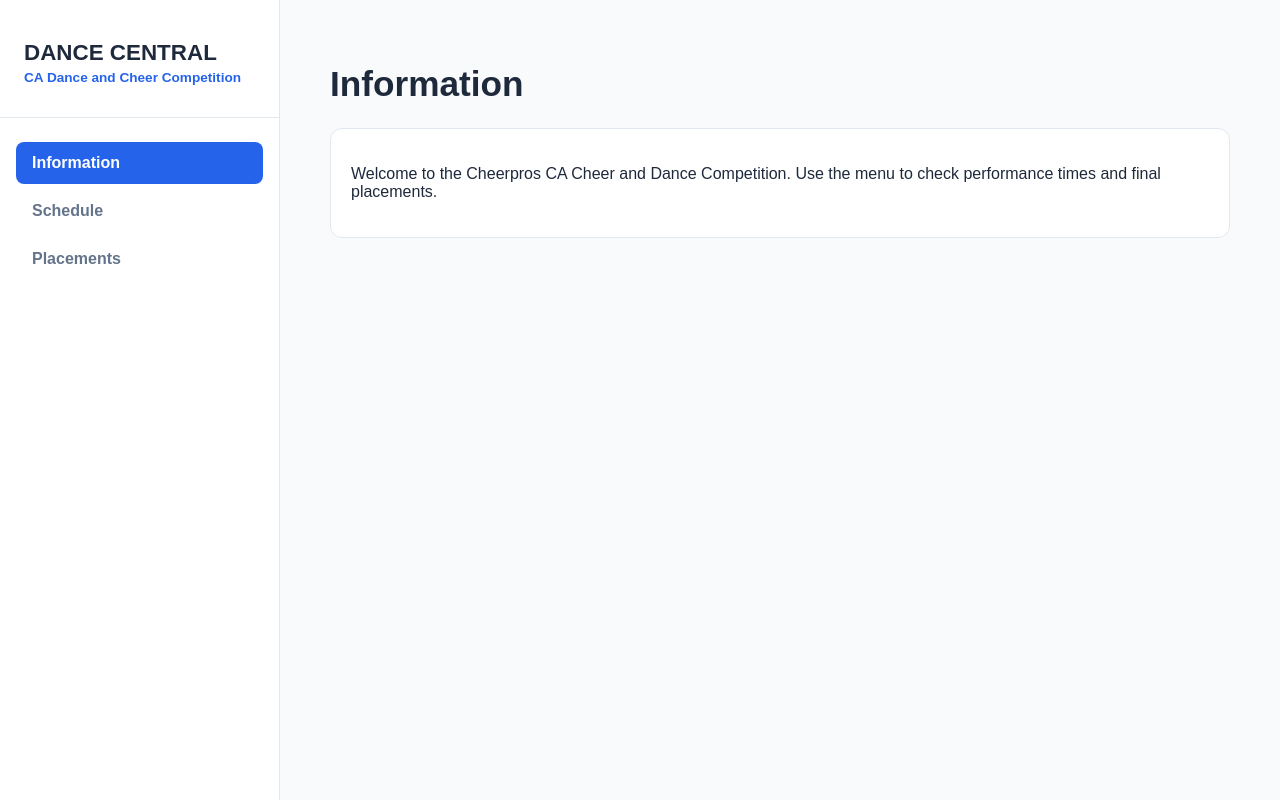
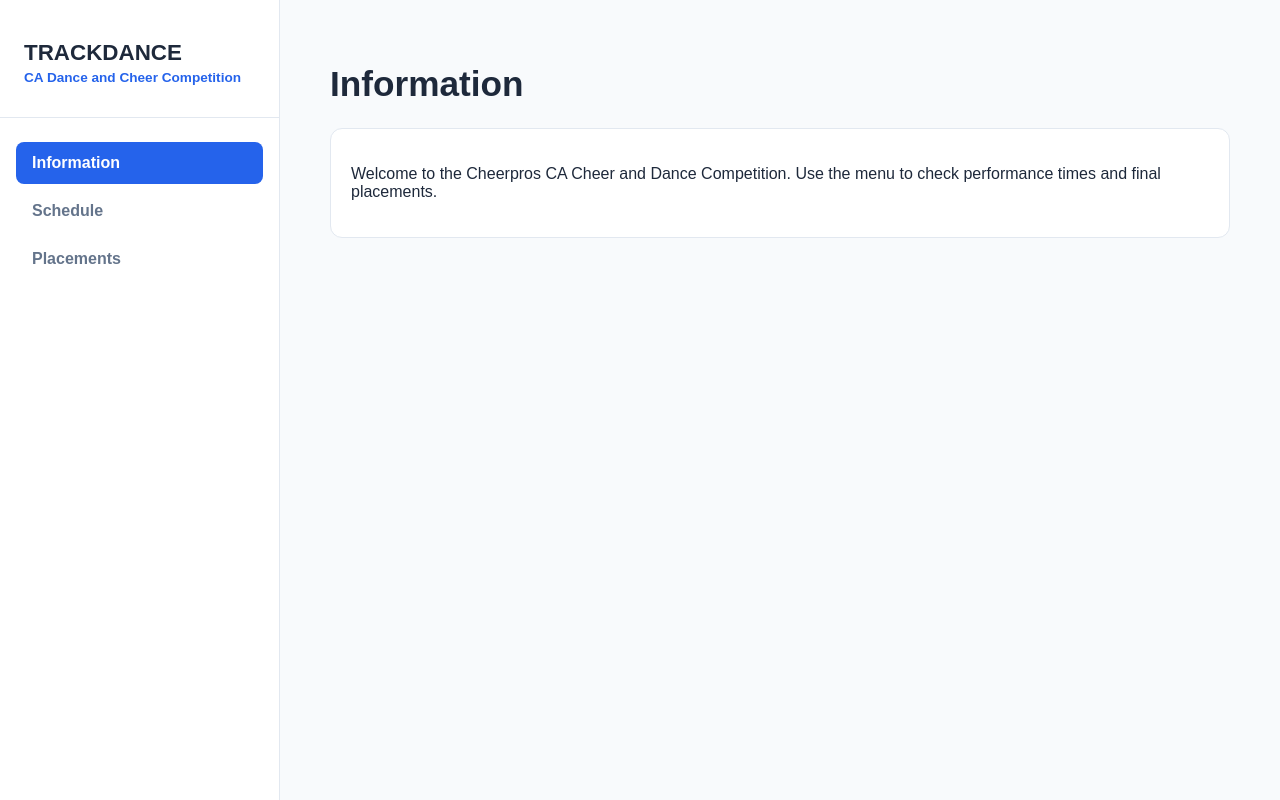
Before and after one commit to ZhengEDU/trackdance, a Flask app: page / in a window 1280 px wide. Run offline with Flask 3, Linux system fonts and the light colour scheme; some web fonts are replaced.

Commit message:
changed the name

```diff
--- a/templates/event.html
+++ b/templates/event.html
@@ -3,7 +3,7 @@
 <head>
     <meta charset="UTF-8">
     <meta name="viewport" content="width=device-width, initial-scale=1.0">
-    <title>Dance Central | CA Dance and Cheer Competition </title>
+    <title>trackdance| CA Dance and Cheer Competition </title>
     <link rel="stylesheet" href="/static/style.css">
 </head>
 <body>
@@ -16,7 +16,7 @@
         <button class="close-sidebar" id="closeBtn">✕</button>
 
         <div class="sidebar-header">
-            <span class="site-title">Dance Central</span>
+            <span class="site-title">trackdance</span>
             <span class="event-subtitle">CA Dance and Cheer Competition</span>
         </div>
         <nav class="nav-menu">
```
